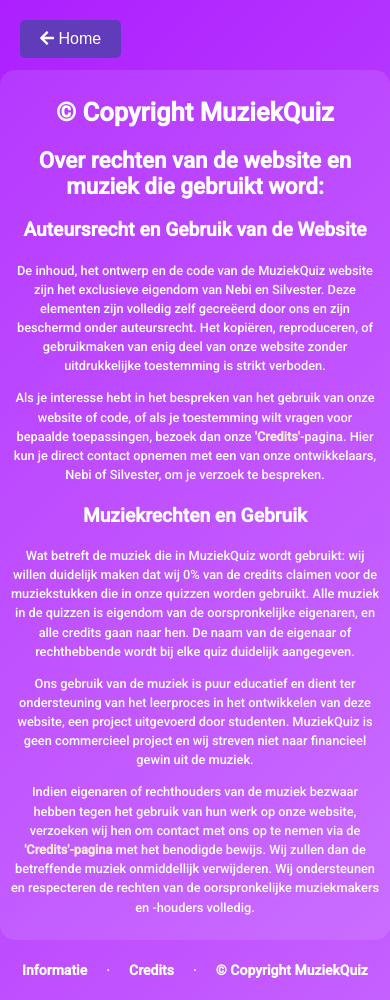
After one commit to SilvesterNL/Muziekquiz, a PHP site: page /HTML/copyright.html in a window 390 px wide. The commit adds this page. Run offline with PHP 8.4, Linux system fonts and the light colour scheme.

Commit message:
Credits, About (informatie) & Copyright pagina af
feat!: Copyright pagina bevat nu alle nodige informatie voor rechten zodat hier geen problemen mee komen. Credits pagina is 50% af alleen Silvester moet nog zijn credits aanpassen en dan is deze ook klaar, voor de rest is er nu ook een informatie pagina waar er uitgelegd word wat er te doen is op de website, simpele uitleg voor de mensen die het willen.
feat: copyright.html/css/js, about.html/css/js
feat: (semi)footer = Informatie - Credits - Copyright Muziekquiz

fix: responsive maken van alle pagina gedaan, alles is nu duidelijk te zien voor mobiele apparaten
fix: favicon werkte nogsteeds niet maar is nu gefixed, nieuwe logo is te zien (ook voor alle andere apparte devices.)

Techniek voor game werking moet nog aangewerkt worden, voor nu zijn de basis paginas met algemene informatie zowat af (kan later aangepast worden).

```diff
--- /dev/null
+++ b/CSS/copyright.css
@@ -0,0 +1,143 @@
+@import url("https://fonts.googleapis.com/css2?family=Roboto:wght@500&display=swap");
+
+body, html {
+    height: 100%;
+    margin: 0;
+    padding: 0;
+    font-family: "Roboto", sans-serif;
+    background: linear-gradient(135deg, #ad1fff, #c560ff);
+    text-align: center;
+    overflow: hidden;
+}
+
+#backButton {
+    position: absolute;
+    top: 20px;
+    left: 20px;
+    padding: 10px 20px;
+    font-size: 1em;
+    color: white;
+    background: #603cba;
+    border: none;
+    border-radius: 5px;
+    cursor: pointer;
+    transition: background-color 0.3s;
+}
+
+#backButton:hover {
+    background-color: #5a55a1;
+}
+
+.about-container {
+    max-width: 600px;
+    max-height: calc(100vh - 100px);
+    margin: 50px auto;
+    padding: 20px;
+    background-color: rgba(255, 255, 255, 0.1);
+    border-radius: 15px;
+    color: white;
+    overflow-y: auto;
+}
+
+h1 {
+    margin-bottom: 20px;
+}
+
+h2 {
+    font-size: 1.3em;
+}
+
+p {
+    font-size: 1.2em;
+    line-height: 1.5;
+}
+
+a {
+    text-decoration: none;
+    color: antiquewhite;
+    font-weight: bolder;
+}
+
+.bottom-links {
+    position: absolute;
+    bottom: 20px;
+    right: 20px;
+    font-size: 16px;
+}
+
+.bottom-links a {
+    color: white;
+    text-decoration: none;
+    margin: 0 10px;
+    transition: color 0.3s;
+}
+
+.bottom-links a:hover {
+    color: #ffc107;
+}
+
+.bottom-links span {
+    color: white;
+    margin: 0 5px;
+}
+
+@media (max-width: 768px) {
+    .about-container {
+        max-height: calc(100vh - 130px);
+        margin: 50px auto;
+        padding: 10px;
+        margin-top: 7vh;
+    }
+
+    h1 {
+        font-size: 1.8em;
+    }
+
+    h2 {
+        font-size: 1.6em;
+    }
+
+    h3 {
+        font-size: 1.4em;
+    }
+
+    p {
+        font-size: 1em;
+    }
+
+    .bottom-links {
+        position: static;
+        margin-top: 20px;
+        text-align: center;
+    }
+
+}
+
+@media (max-width: 480px) {
+    .about-container {
+        max-height: calc(100vh - 150px);
+        margin: 20px auto;
+        padding: 10px;
+        margin-top: 7vh;
+    }
+
+    h1 {
+        font-size: 1.6em;
+    }
+
+        h2 {
+        font-size: 1.4em;
+    }
+
+    h3 {
+        font-size: 1.2em;
+    }
+
+    p {
+        font-size: 0.8em;
+    }
+
+    .bottom-links a, .bottom-links span {
+        font-size: 14px;
+    }
+}
--- /dev/null
+++ b/HTML/copyright.html
@@ -0,0 +1,50 @@
+<!DOCTYPE html>
+<html lang="nl">
+<head>
+    <meta charset="UTF-8">
+    <meta name="viewport" content="width=device-width, initial-scale=1.0">
+    <title>Copyright - MuziekQuiz</title>
+    <link rel="stylesheet" href="../CSS/copyright.css">
+    <link rel="shortcut icon" href="../MEDIA/FAVICONS/favicon.png" type="image/x-icon">
+    <link rel="apple-touch-icon" sizes="180x180" href="../MEDIA/FAVICONS/apple-touch-icon.png">
+    <link rel="icon" type="image/png" sizes="32x32" href="../MEDIA/FAVICONS/favicon-32x32.png">
+    <link rel="icon" type="image/png" sizes="16x16" href="../MEDIA/FAVICONS/favicon-16x16.png">
+    <link rel="manifest" href="../MEDIA/FAVICONS/site.webmanifest">
+    <link rel="mask-icon" href="../MEDIA/FAVICONS/safari-pinned-tab.svg" color="#5bbad5">
+    <meta name="msapplication-TileColor" content="#603cba">
+    <meta name="theme-color" content="#ffffff">
+    <link rel="stylesheet" href="https://cdnjs.cloudflare.com/ajax/libs/font-awesome/5.15.3/css/all.min.css">
+    <link rel="stylesheet" href="https://cdnjs.cloudflare.com/ajax/libs/animate.css/4.1.1/animate.min.css"/>
+</head>
+<body>
+    <button id="backButton"><i class="fas fa-arrow-left"></i> Home</button>
+    <div class="about-container animate__animated animate__fadeIn">
+        <h1>&#169; Copyright MuziekQuiz</h1>
+        <h2>Over rechten van de website en muziek die gebruikt word:</h2>
+
+        <h3>Auteursrecht en Gebruik van de Website</h3>
+        <p>De inhoud, het ontwerp en de code van de MuziekQuiz website zijn het exclusieve eigendom van Nebi en Silvester. Deze elementen zijn volledig zelf gecreëerd door ons en
+            zijn beschermd onder auteursrecht.
+             Het kopiëren, reproduceren, of gebruikmaken van enig deel van onze website zonder uitdrukkelijke toestemming is strikt verboden.</p>
+        <p>Als je interesse hebt in het bespreken van het gebruik van onze website of code, of als je toestemming wilt vragen voor bepaalde toepassingen, bezoek dan onze <a href="./credits.html">'Credits'</a>-pagina.
+             Hier kun je direct contact opnemen met een van onze ontwikkelaars, Nebi of Silvester, om je verzoek te bespreken.</p>
+        <h3>Muziekrechten en Gebruik</h3>
+        <p>Wat betreft de muziek die in MuziekQuiz wordt gebruikt: wij willen duidelijk maken dat wij 0% van de credits claimen voor de muziekstukken die in
+             onze quizzen worden gebruikt. Alle muziek in de quizzen is eigendom van de oorspronkelijke eigenaren, en alle credits gaan naar hen.
+              De naam van de eigenaar of rechthebbende wordt bij elke quiz duidelijk aangegeven.</p>
+        <p>Ons gebruik van de muziek is puur educatief en dient ter ondersteuning van het leerproces in het ontwikkelen van deze website, een project uitgevoerd door studenten.
+             MuziekQuiz is geen commercieel project en wij streven niet naar financieel gewin uit de muziek.</p>
+        <p>Indien eigenaren of rechthouders van de muziek bezwaar hebben tegen het gebruik van hun werk op onze website, verzoeken wij hen om contact met ons op te nemen via de
+             <a href="./credits.html">'Credits'-pagina</a> met het benodigde bewijs. Wij zullen dan de betreffende muziek onmiddellijk verwijderen.
+              Wij ondersteunen en respecteren de rechten van de oorspronkelijke muziekmakers en -houders volledig.</p>
+    </div>
+    <div class="bottom-links">
+        <a href="../HTML/about.html">Informatie</a>
+        <span>&centerdot;</span>
+        <a href="../HTML/credits.html">Credits</a>
+        <span>&centerdot;</span>
+        <a href="#">&#169; Copyright MuziekQuiz</a>
+    </div>
+    <script src="../JS/copyright.js"></script>
+</body>
+</html>
--- a/JS/backButton.js
+++ /dev/null
@@ -1,3 +0,0 @@
-document.getElementById('backButton').addEventListener('click', function() {
-    window.location.href = '../index.php';
-  });
--- /dev/null
+++ b/JS/copyright.js
@@ -0,0 +1,8 @@
+document.getElementById('backButton').addEventListener('click', function() {
+    let audio = new Audio('../MEDIA/SOUNDS/onclick.wav');
+    audio.play();
+
+    setTimeout(function() {
+        window.location.href = '../index.php';
+    }, 150);
+});
```
Also changed, not shown: CSS/about.css (added, +133 -0 lines), CSS/credits.css (+89 -30 lines), CSS/style.css (+34 -0 lines), HTML/about.html (added, +49 -0 lines), HTML/credits.html (+10 -6 lines), JS/about.js (added, +8 -0 lines), JS/credits.js (added, +9 -0 lines), index.php (+8 -1 lines).
